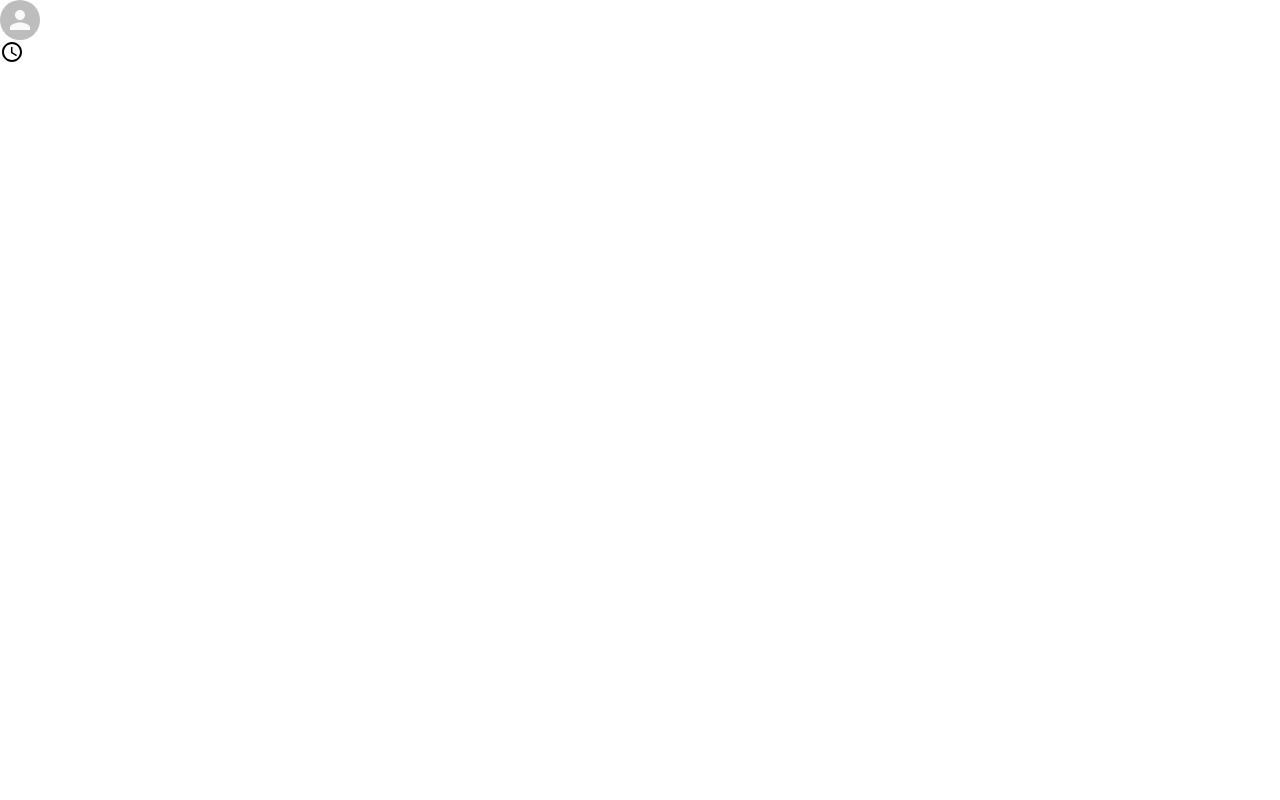
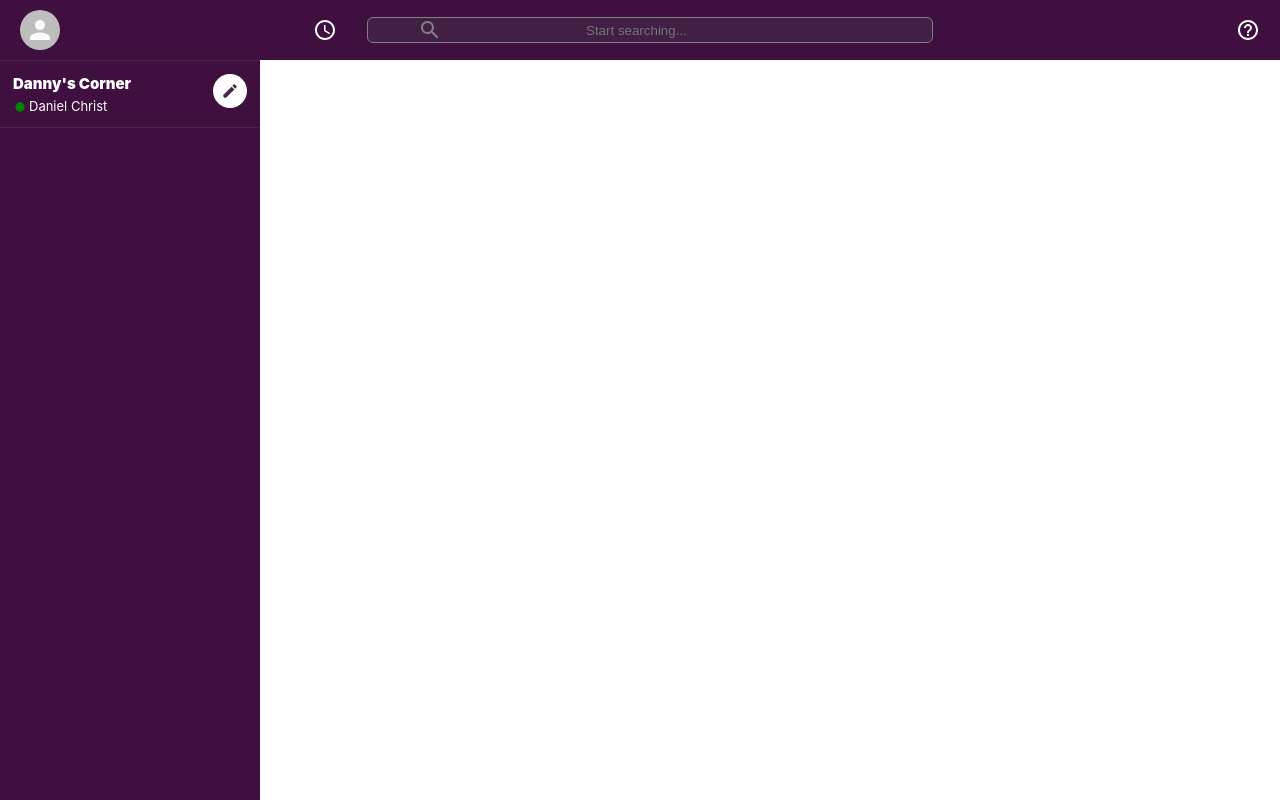
Before and after one commit to dannychrist/messaging-app-mini-project, a React (Create React App) app: page / in a window 1280 px wide. Built offline with nearby package versions, Linux system fonts and the light colour scheme.

Commit message:
new changes

```diff
--- a/src/App.js
+++ b/src/App.js
@@ -1,17 +1,22 @@
 import React from 'react';
 import './App.css';
 import { BrowserRouter as Router, Route, Routes } from 'react-router-dom';
+import styled from 'styled-components';
 
 import Header from './components/Header';
+import Sidebar from './components/Sidebar';
 
 function App() {
   return (
     <div className='App'>
       <Router>
         <>
-          <Routes>
-            <Route path='/' exact element={<Header />} />
-          </Routes>
+          <Header />
+          <AppBody>
+            <Sidebar />
+
+            <Routes>{/* <Route path='/' exact element={<Chat />} /> */}</Routes>
+          </AppBody>
         </>
       </Router>
     </div>
@@ -19,3 +24,8 @@ function App() {
 }
 
 export default App;
+
+const AppBody = styled.div`
+  display: flex;
+  height: 100vh;
+`;
--- a/src/components/Header.js
+++ b/src/components/Header.js
@@ -1,7 +1,9 @@
 import React from 'react';
 import styled from 'styled-components';
 import { Avatar } from '@material-ui/core';
-import { AccessTime } from '@material-ui/icons';
+import { AccessTime as AccessTimeIcon } from '@material-ui/icons';
+import { Search as SearchIcon } from '@material-ui/icons';
+import { HelpOutline as HelpOutlineIcon } from '@material-ui/icons';
 
 const Header = () => {
   return (
@@ -11,14 +13,19 @@ const Header = () => {
         <HeaderAvatar
         // TODO Add onClick
         />
-        <AccessTime />
+        <AccessTimeIcon />
       </HeaderLeft>
 
       {/* Header Search */}
-      <HeaderSearch></HeaderSearch>
+      <HeaderSearch>
+        <SearchIcon />
+        <input placeholder='Start searching...' />
+      </HeaderSearch>
 
       {/* Header Right */}
-      <HeaderRight></HeaderRight>
+      <HeaderRight>
+        <HelpOutlineIcon />
+      </HeaderRight>
     </HeaderContainer>
   );
 };
@@ -27,12 +34,63 @@ export default Header;
 
 const HeaderContainer = styled.div`
   display: flex;
+  position: fixed;
+  width: 100%;
+  align-items: center;
+  justify-content: space-between;
+  padding: 10px 0;
+  background-color: var(--slack-color);
+  color: white;
 `;
 
-const HeaderLeft = styled.div``;
+const HeaderLeft = styled.div`
+  display: flex;
+  flex: 0.3;
+  align-items: center;
+  margin-left: 20px;
 
-const HeaderAvatar = styled(Avatar)``;
+  > .MuiSvgIcon-root {
+    margin-left: auto;
+    margin-right: 30px;
+  }
+`;
 
-const HeaderSearch = styled.div``;
+const HeaderAvatar = styled(Avatar)`
+  cursor: pointer;
 
-const HeaderRight = styled.div``;
+  :hover {
+    opacity: 0.8;
+  }
+`;
+
+const HeaderSearch = styled.div`
+  flex: 0.4;
+  opacity: 1;
+  border-radius: 6px;
+  background-color: #421f44;
+  text-align: center;
+  display: flex;
+  padding: 0 50px;
+  color: gray;
+  border: 1px gray solid;
+
+  > input {
+    background-color: transparent;
+    border: none;
+    text-align: center;
+    min-width: 30vw;
+    outline: 0;
+    color: white;
+  }
+`;
+
+const HeaderRight = styled.div`
+  flex: 0.3;
+  display: flex;
+  align-items: flex-end;
+
+  > .MuiSvgIcon-root {
+    margin-left: auto;
+    margin-right: 20px;
+  }
+`;
--- /dev/null
+++ b/src/components/Sidebar.js
@@ -0,0 +1,71 @@
+import React from 'react';
+import styled from 'styled-components';
+
+import { FiberManualRecord as FiberManualRecordIcon } from '@material-ui/icons';
+import { Create as CreateIcon } from '@material-ui/icons';
+
+const Sidebar = () => {
+  return (
+    <SidebarContainer>
+      <SidebarHeader>
+        <SidebarInfo>
+          <h2>Danny's Corner</h2>
+          <h3>
+            <FiberManualRecordIcon />
+            Daniel Christ
+          </h3>
+        </SidebarInfo>
+        <CreateIcon />
+      </SidebarHeader>
+    </SidebarContainer>
+  );
+};
+
+export default Sidebar;
+
+const SidebarContainer = styled.div`
+  background-color: var(--slack-color);
+  color: white;
+  flex: 0.3;
+  border-top: 1px solid #49274b;
+  max-width: 260px;
+  margin-top: 60px;
+`;
+
+const SidebarHeader = styled.div`
+  display: flex;
+  border-bottom: 1px solid #49274b;
+  padding: 13px;
+
+  > .MuiSvgIcon-root {
+    padding: 8px;
+    color: #49274b;
+    font-size: 18px;
+    background-color: white;
+    border-radius: 999px;
+  }
+`;
+
+const SidebarInfo = styled.div`
+  flex: 1;
+
+  > h2 {
+    font-size: 15px;
+    font-weight: 900;
+    margin-bottom: 5px;
+  }
+
+  > h3 {
+    display: flex;
+    font-size: 13px;
+    font-weight: 400;
+    align-items: center;
+  }
+
+  > h3 > .MuiSvgIcon-root {
+    font-size: 14px;
+    margin-top: 1px;
+    margin-right: 2px;
+    color: green;
+  }
+`;
```
Also changed, not shown: src/components/SidebarOption.js (added, +16 -0 lines).
